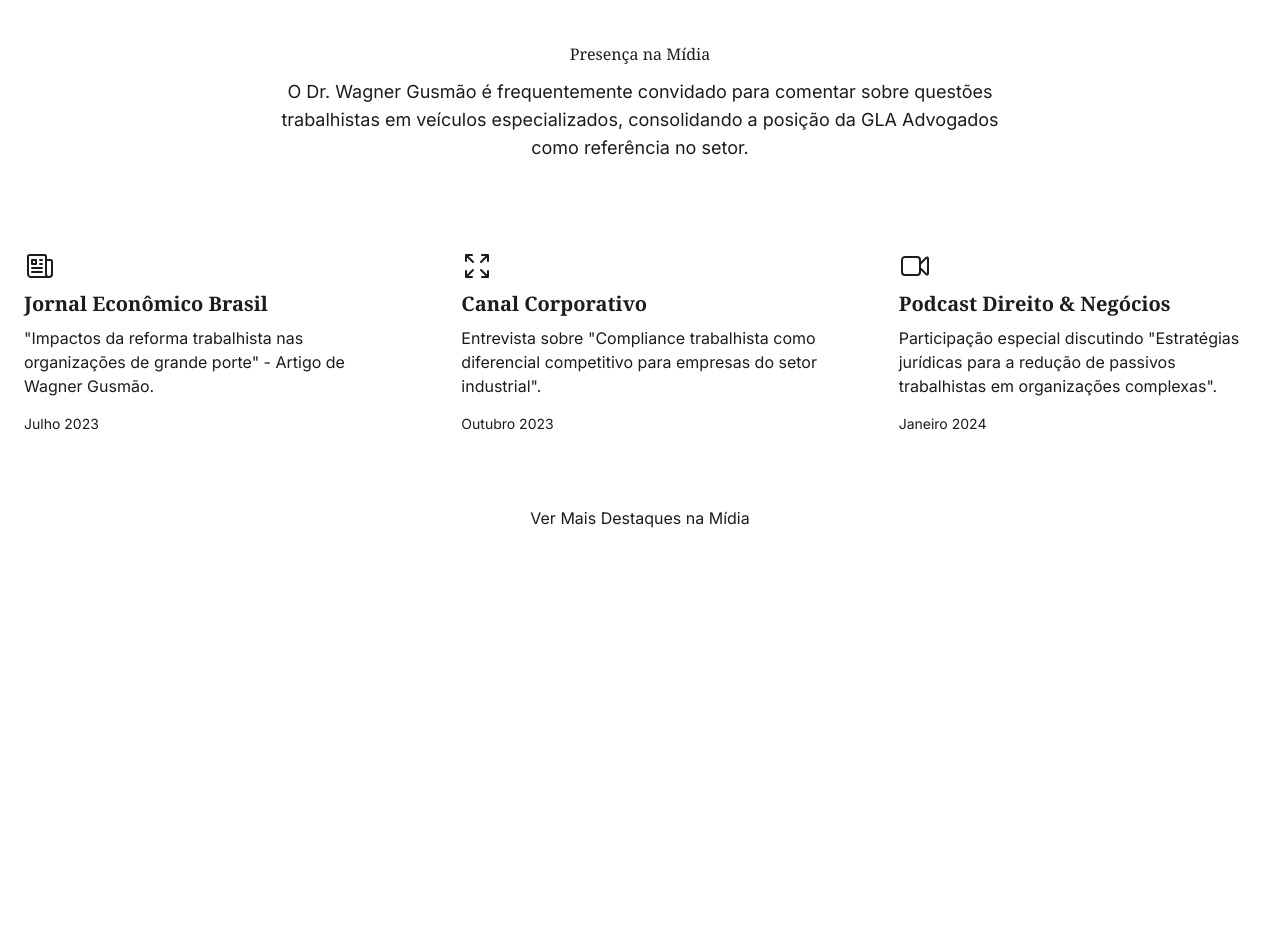
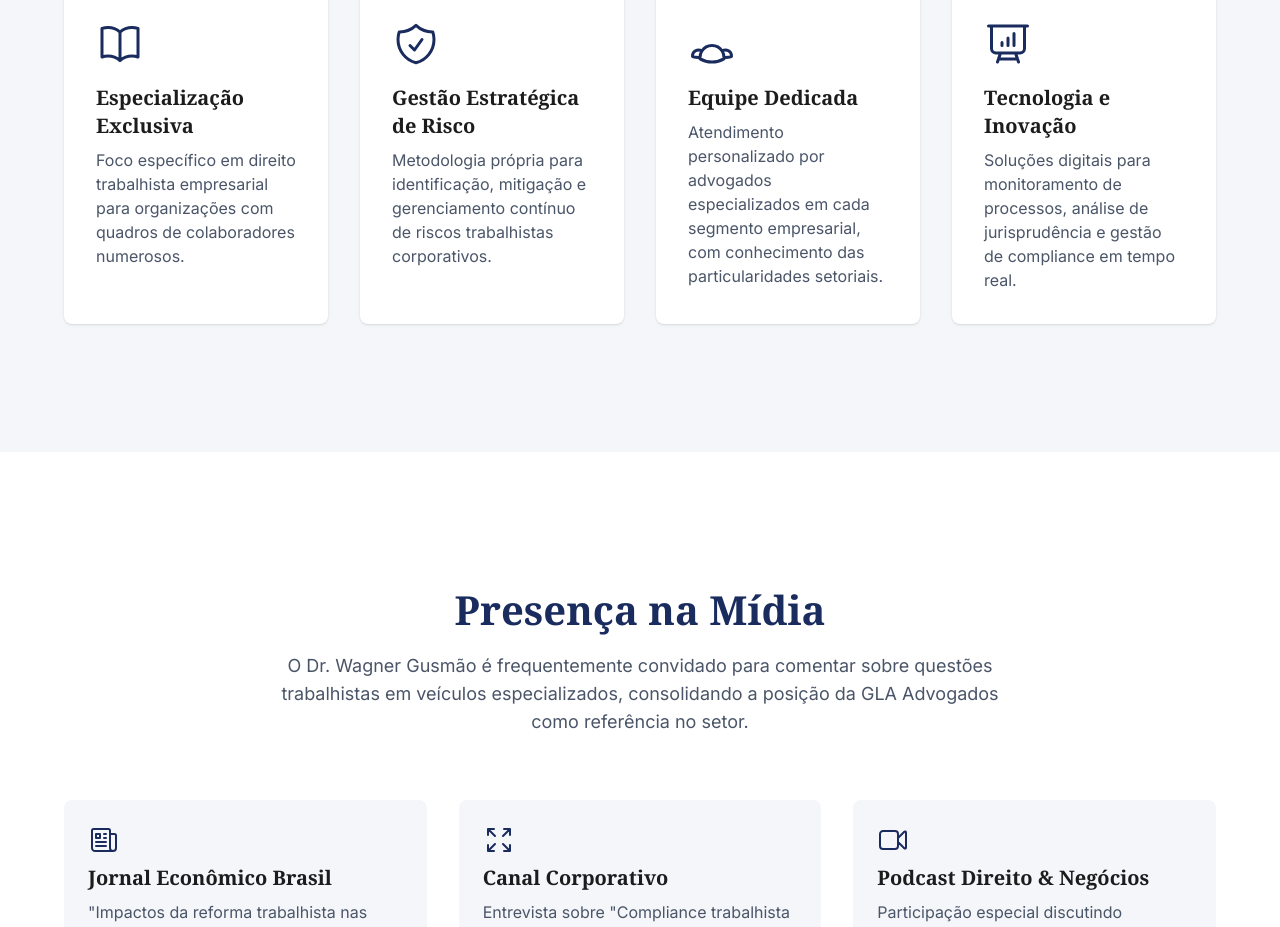
Before and after one commit to osanaizera/gla-advogados-site, a Next.js app: page / in a window 1280 px wide. Shown: the part 1860-2787 px from the top of the page. Built offline with nearby package versions, Linux system fonts and the light colour scheme; a web font is replaced by a local one.

Commit message:
fix: tailwind v4 @theme para cores customizadas, globals.css com utilitários manuais

```diff
--- a/app/globals.css
+++ b/app/globals.css
@@ -1,41 +1,89 @@
 @import "tailwindcss";
+
+@theme {
+  --color-gla-blue: #1A2B5E;
+  --color-gla-blue-light: #2B3F8C;
+  --color-gla-red: #CC2936;
+  --color-gla-red-light: #E63946;
+  --color-gla-white: #FFFFFF;
+  --color-gla-gray-50: #F4F6F9;
+  --color-gla-gray-100: #E8EBF2;
+  --color-gla-gray-600: #4A5568;
+  --color-gla-gray-900: #1C1C1C;
+}
 
 :root {
   --foreground-rgb: 28, 28, 28;
-  --background-start-rgb: 255, 255, 255;
-  --background-end-rgb: 255, 255, 255;
 }
 
 body {
   color: rgb(var(--foreground-rgb));
-  background: rgb(var(--background-start-rgb));
+  background: #ffffff;
 }
 
 h1, h2, h3, h4, h5, h6 {
   font-family: Georgia, 'Times New Roman', serif;
 }
 
-.section-container {
+.btn-primary {
+  display: inline-block;
+  background-color: #CC2936;
+  color: #ffffff;
+  font-weight: 600;
+  padding: 0.75rem 1.5rem;
+  border-radius: 0.375rem;
+  transition: background-color 0.2s;
+  text-decoration: none;
+}
+
+.btn-primary:hover {
+  background-color: #E63946;
+}
+
+.btn-secondary {
+  display: inline-block;
+  background-color: transparent;
+  color: #1A2B5E;
+  font-weight: 600;
+  padding: 0.75rem 1.5rem;
+  border-radius: 0.375rem;
+  border: 2px solid #1A2B5E;
+  transition: all 0.2s;
+  text-decoration: none;
+}
+
+.btn-secondary:hover {
+  background-color: #1A2B5E;
+  color: #ffffff;
+}
+
+.section-card {
+  background: #ffffff;
+  padding: 2rem;
+  border-radius: 0.5rem;
+  box-shadow: 0 1px 3px rgba(0,0,0,0.1);
+  transition: box-shadow 0.2s;
+}
+
+.section-card:hover {
+  box-shadow: 0 4px 12px rgba(0,0,0,0.15);
+}
+
+.container-section {
   max-width: 1200px;
   margin-left: auto;
   margin-right: auto;
-  padding: 3rem 1rem;
+  padding: 4rem 1rem;
 }
 
 @media (min-width: 768px) {
-  .section-container {
-    padding: 3rem 1.5rem;
+  .container-section {
+    padding: 4rem 1.5rem;
   }
 }
 
-@media (min-width: 1024px) {
-  .section-container {
-    padding: 3rem 2rem;
-  }
-}
-
-.page-title {
-  font-size: clamp(1.875rem, 4vw, 3rem);
+.heading-primary {
+  font-size: clamp(1.875rem, 4vw, 2.5rem);
   font-weight: 700;
   font-family: Georgia, serif;
   color: #1A2B5E;
```
